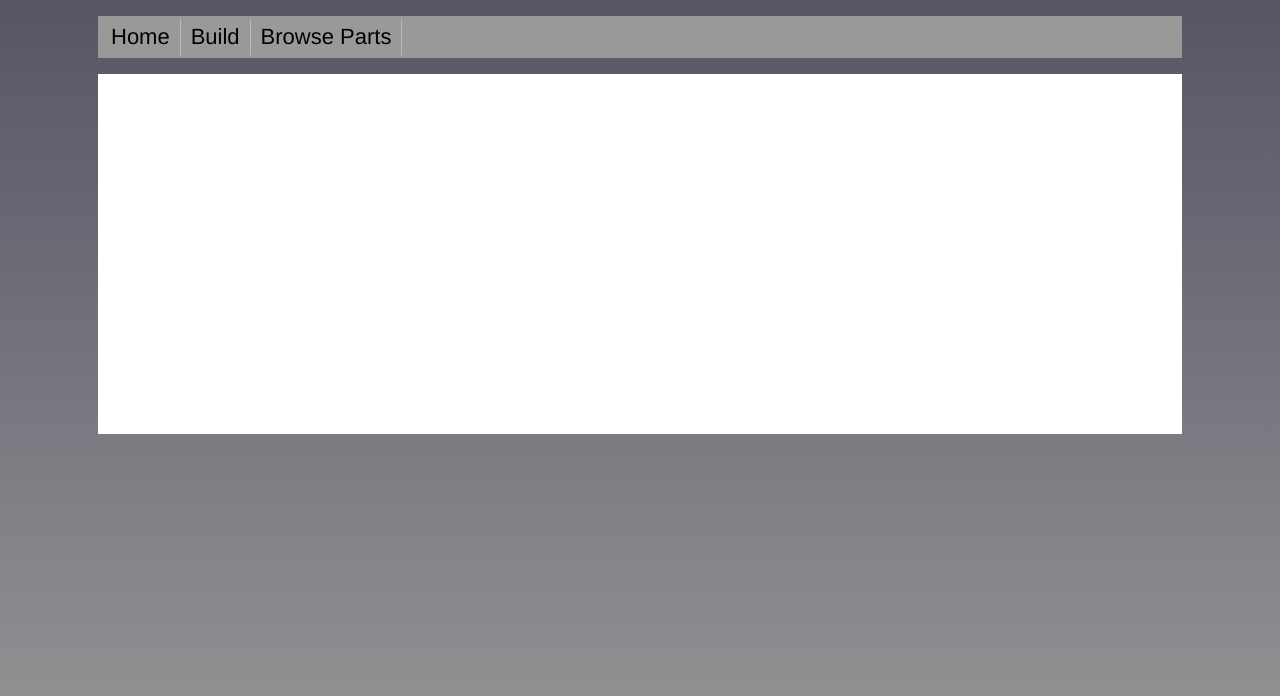
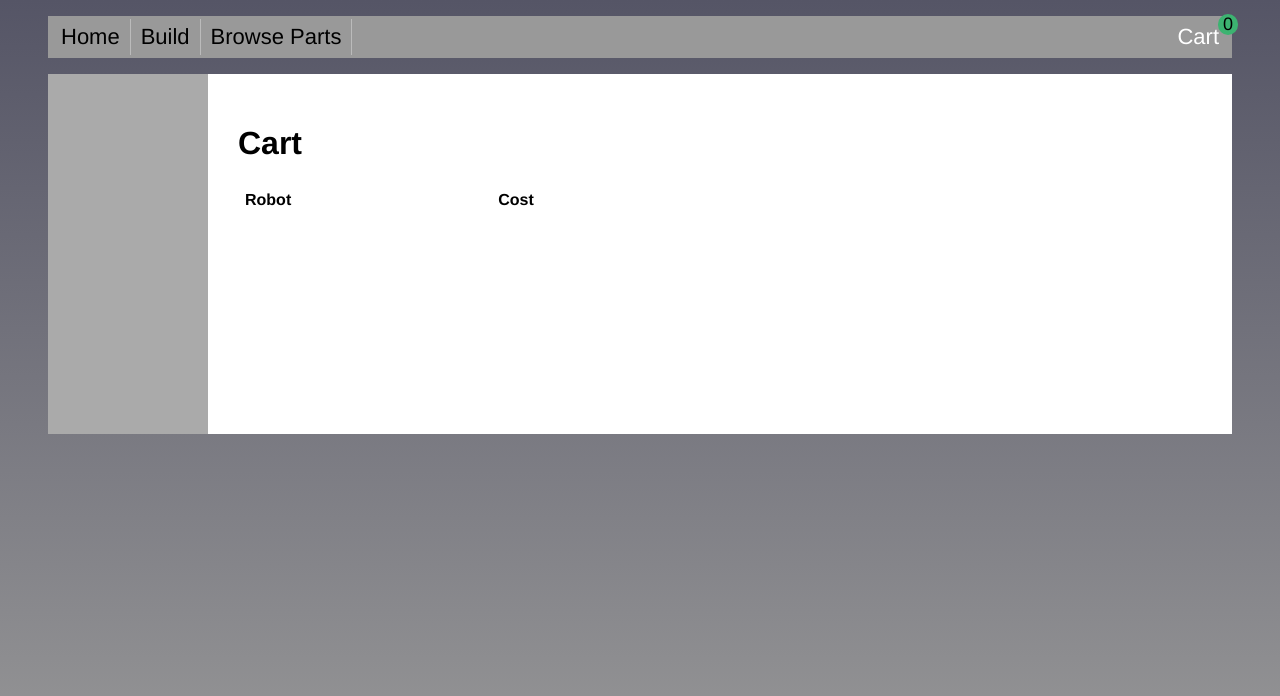
Before and after one commit to petiorv/vue.js, a Vue app: page /cart in a window 1280 px wide. Shown: the top 696 px of the page. Built offline with nearby package versions, Linux system fonts and the light colour scheme.

Commit message:
creating store using Vuex

```diff
--- a/package.json
+++ b/package.json
@@ -9,7 +9,8 @@
   },
   "dependencies": {
     "vue": "^2.5.17",
-    "vue-router": "^3.0.2"
+    "vue-router": "^3.0.2",
+    "vuex": "^3.0.1"
   },
   "devDependencies": {
     "@vue/cli-plugin-babel": "^3.2.0",
--- a/src/App.vue
+++ b/src/App.vue
@@ -12,18 +12,34 @@
            <li class="nav-item">
             <router-link class="nav-link" :to="{ name: 'BrowseParts' }" exact>Browse Parts</router-link>
           </li>
+           <li class="nav-item cart">
+            <router-link class="nav-link" to="/cart" exact>Cart</router-link>
+            <div class="cart-items">
+              {{cart.length}}
+            </div>
+          </li>
         </ul>
       </nav>
     </header>
-    <main>
-    <router-view/>
-    </main>
+    <div class="container">
+      <aside class="aside">
+        <router-view name="sidebar" />
+      </aside>
+      <main>
+        <router-view/>
+      </main>
+    </div>
   </div>
 </template>
 
 <script>
 export default {
   name: 'app',
+  computed: {
+    cart(){
+      return this.$store.state.cart;
+    }
+  }
 }
 </script>
 
@@ -37,15 +53,14 @@
 
 }
 main{
-  margin: 0 auto;
   padding: 30px;
   background-color: white;
-  width: 1024px;
+  width: 964px;
   min-height: 300px;
 }
 header {
   background-color: #999;
-  width: 1084px;
+  width: 1184px;
   margin: 0 auto;
 }
 ul {
@@ -69,4 +84,33 @@
 .router-link-active{
   color:white;
 }
+
+.container {
+  display: flex;
+  margin:  10px auto 0 auto 0;
+  justify-content: center;
+}
+.aside{
+  padding: 30px;
+  background-color: #aaa;
+  width: 100px;
+  min-height: 300px;
+}
+
+.nav-item.cart{
+  position: relative;
+  margin-left: auto;
+  border-right: none;
+}
+.cart-items{
+  position: absolute;
+  top: -5px;
+  right: -9px;
+  font-size: 18px;
+  width: 20px;
+  text-align: center;
+  display: inline-block;
+  border-radius: 100px;
+  background-color: mediumseagreen;
+}
 </style>
--- /dev/null
+++ b/src/cart/ShoppingCart.vue
@@ -0,0 +1,51 @@
+<template>
+  <div>
+    <h1>Cart</h1>
+    <table>
+      <thead>
+        <tr>
+          <th class="robot-title">
+            Robot
+          </th>
+          <th class="cost">
+            Cost
+          </th>
+        </tr>
+      </thead>
+      <tbody>
+        <tr v-for="(robot, index) in cart" :key="index">
+          <td class="robot-title">
+            {{robot.head.title}}
+          </td>
+          <td class="cost">
+            {{robot.cost}}
+          </td>
+        </tr>
+      </tbody>
+    </table>
+ </div>
+</template>
+
+<script>
+export default {
+  name: 'Cart',
+  computed: {
+      cart(){
+          return this.$store.state.cart;
+      }
+  }
+};
+</script>
+
+<style scoped>
+  td, th {
+    padding: 5px;
+  }
+  .robot-title {
+    text-align: left;
+    padding-right: 200px;
+  }
+  .cost {
+    text-align: right;
+  }
+</style>
--- a/src/main.js
+++ b/src/main.js
@@ -1,11 +1,13 @@
 import Vue from 'vue'
 import App from './App.vue'
 
-import router from './router'
+import router from './router';
+import store from './store';
 
 Vue.config.productionTip = false
 
 new Vue({
   render: h => h(App),
   router,
+  store,
 }).$mount('#app')
--- a/src/router/index.js
+++ b/src/router/index.js
@@ -11,6 +11,7 @@
 import RobotBases from '../parts/RobotBases';
 import StandardSidebar from '../sidebars/SidebarStandard.vue';
 import BuildSidebar from '../sidebars/SidebarBuild.vue';
+import ShoppingCart from '../cart/ShoppingCart.vue';
 
 Vue.use(Router);
 
@@ -68,5 +69,10 @@
             const isValid = Number.isInteger(Number(to.params.id));
             next(isValid);
         }
+    },
+    {
+        path: '/cart',
+        name: 'Cart',
+        component: ShoppingCart
     }]
 })
--- /dev/null
+++ b/src/store/index.js
@@ -0,0 +1,15 @@
+import Vue from 'vue';
+import Vuex from 'vuex';
+
+Vue.use(Vuex);
+
+export default new Vuex.Store({
+    state:{
+        cart: [],
+    },
+    mutations: {
+        addRobotToCart(state, robot){
+            state.cart.push(robot);
+        }
+    },
+});
```
Also changed, not shown: src/build/RobotBuilder.vue, 1 other file (tests, documents, lock files or other folders).
